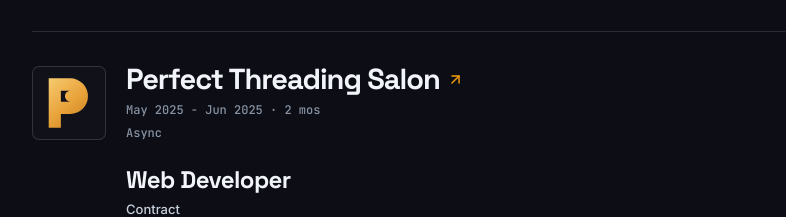
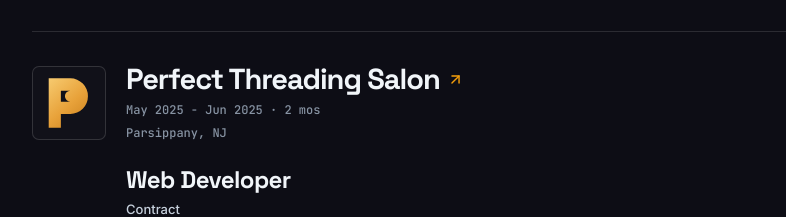
Before and after one commit to pvparekh/portfolio, a React (Vite) app: page / in a window 1280 px wide. Shown: the part 2920-3137 px from the top of the page, without its empty margins (88-874 px from the left). Built offline with nearby package versions, Linux system fonts and the light colour scheme.

Commit message:
fix(experience): display Parsippany, NJ for Perfect Threading Salon

```diff
--- a/src/App.tsx
+++ b/src/App.tsx
@@ -913,7 +913,7 @@ function ExperienceSection() {
                       {exp.company === 'DOWC'
                         ? <>Parsippany, NJ <span aria-hidden="true">·</span> On-site</>
                         : exp.company === 'Perfect Threading Salon'
-                          ? 'Async'
+                          ? 'Parsippany, NJ'
                           : exp.location}
                     </p>
                   </div>
```
